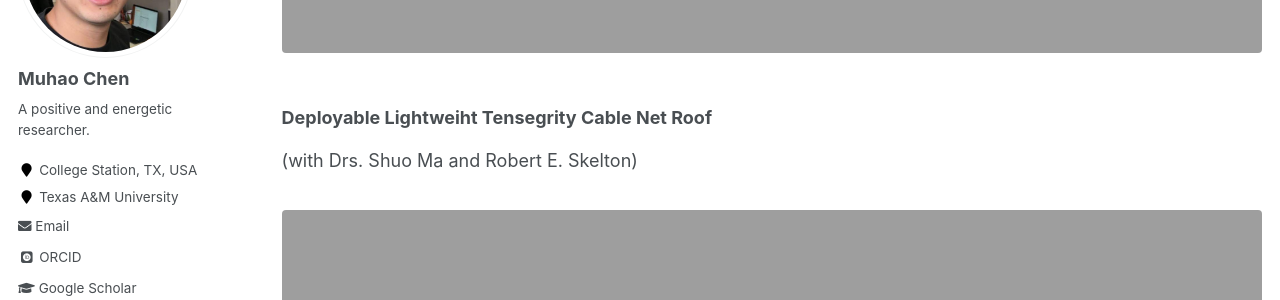
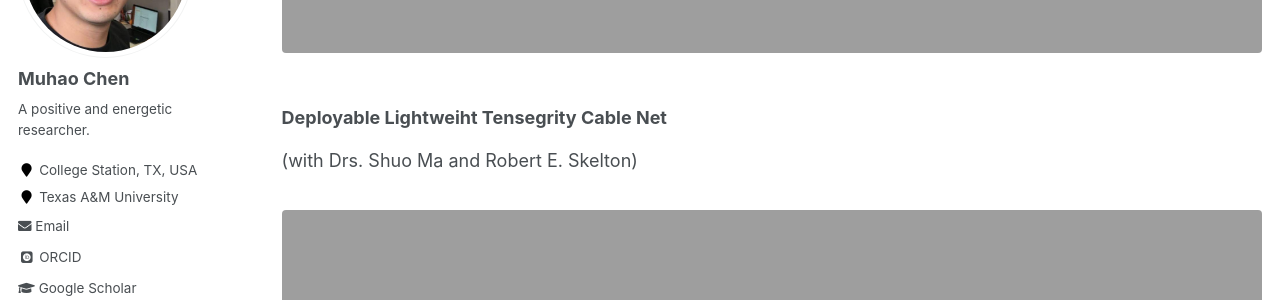
Before and after one commit to Muhao-Chen/muhao-chen.github.io, a Jekyll site: the page built from _pages/research.md, in a window 1280 px wide and 900 px high, scrolled down 3696 px. Shown: the part 153-453 px from the top of the window. Built offline with Jekyll 4.4.1, drawn with Linux system fonts in a browser that asks for light colours; some web fonts are replaced.

Commit message:
Update research.md

```diff
--- a/_pages/research.md
+++ b/_pages/research.md
@@ -125,7 +125,7 @@ We would also like to develop and offer more and more software and tools to help
 <figure><img src="{{ site.url }}/images/rffi/Tenseg_Roof.png" width="800"/></figure>
 
 
-### Deployable Lightweiht Tensegrity Cable Net Roof
+### Deployable Lightweiht Tensegrity Cable Net
 (with Drs. Shuo Ma and Robert E. Skelton)
 <figure><img src="{{ site.url }}/images/rffi/cable_roof.png" width="800"/></figure>
 
```
